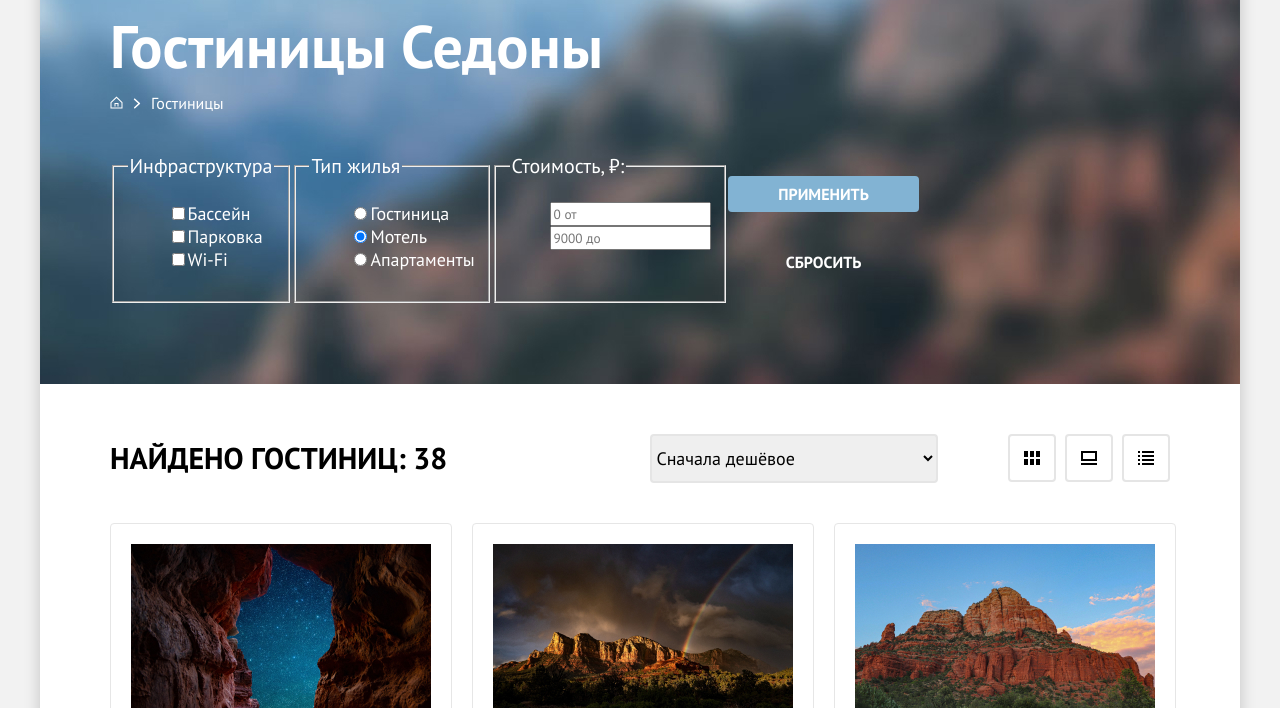
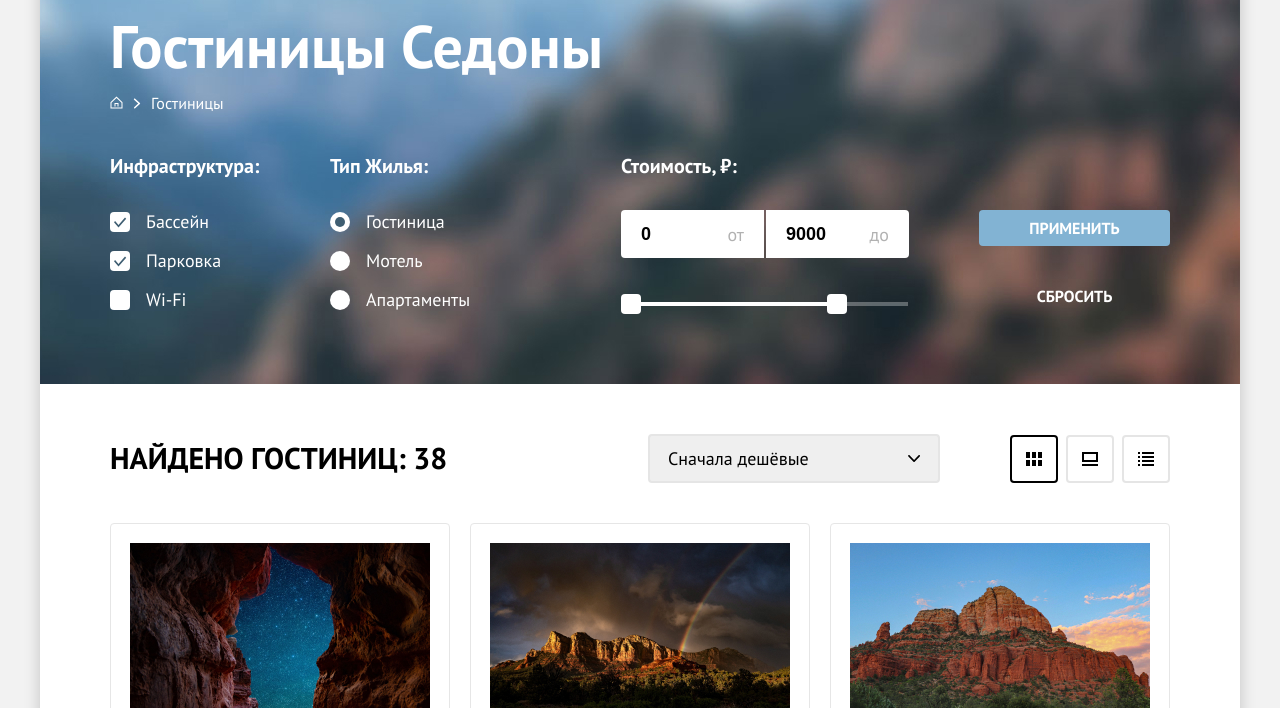
Before and after one commit to htmlacademy-htmlcss/2370985-sedona-37, a plain HTML site: page catalog.html in a window 1280 px wide. Shown: the part 92-800 px from the top of the page. Drawn offline with Linux system fonts and the light colour scheme.

Commit message:
Сделал формы

```diff
--- a/catalog.html
+++ b/catalog.html
@@ -72,56 +72,89 @@
           </header>
           <h2 class="visually-hidden">Список гостиниц с фильтрами</h2>
           <form class="filter" action="https://echo.htmlacademy.ru/" method="get">
-            <fieldset class="filter-group">
-              <legend class="filter-title">Инфраструктура</legend>
+            <fieldset class="filter-group filter-group-infrastructure">
+              <legend class="filter-title">Инфраструктура:</legend>
               <ul class="filter-list">
                 <li class="filter-item">
                   <label class="control">
-                    <input class="control-input" type="checkbox" name="infrastructure" value="pool">Бассейн
+                    <input class="visually-hidden control-input" type="checkbox" name="infrastructure" value="pool"
+                      checked>
+                    <span class="control-mark"></span>
+                    <span class="control-label">Бассейн</span>
                   </label>
                 </li>
                 <li class="filter-item">
                   <label class="control">
-                    <input class="control-input" type="checkbox" name="infrastructure" value="parking">Парковка
+                    <input class="visually-hidden control-input" type="checkbox" name="infrastructure" value="parking"
+                      checked>
+                    <span class="control-mark"></span>
+                    <span class="control-label">Парковка</span>
                   </label>
                 </li>
                 <li class="filter-item">
                   <label class="control">
-                    <input class="control-input" type="checkbox" name="infrastructure" value="Wi-Fi">Wi-Fi
+                    <input class="visually-hidden control-input" type="checkbox" name="infrastructure" value="Wi-Fi">
+                    <span class="control-mark"></span>
+                    <span class="control-label">Wi-Fi</span>
                   </label>
                 </li>
               </ul>
             </fieldset>
-            <fieldset class="filter-group">
-              <legend class="filter-title">Тип жилья</legend>
+            <fieldset class="filter-group filter-group-housing">
+              <legend class="filter-title">Тип Жилья:</legend>
               <ul class="filter-list">
                 <li class="filter-item">
                   <label class="control">
-                    <input class="control-input" type="radio" name="product-group" value="hotel">Гостиница
+                    <input class="visually-hidden control-input" type="radio" name="product-group" value="hotel"
+                      checked>
+                    <span class="control-mark"></span>
+                    <span class="control-label">Гостиница</span>
                   </label>
                 </li>
                 <li class="filter-item">
                   <label class="control">
-                    <input class="control-input" type="radio" name="product-group" value="motel" checked>Мотель
+                    <input class="visually-hidden control-input" type="radio" name="product-group" value="motel">
+                    <span class="control-mark"></span>
+                    <span class="control-label">Мотель</span>
                   </label>
                 </li>
                 <li class="filter-item">
                   <label class="control">
-                    <input class="control-input" type="radio" name="product-group" value="apartments">Апартаменты
+                    <input class="visually-hidden control-input" type="radio" name="product-group" value="apartments">
+                    <span class="control-mark"></span>
+                    <span class="control-label">Апартаменты</span>
                   </label>
                 </li>
               </ul>
             </fieldset>
-            <fieldset class="filter-group">
+            <fieldset class="filter-group filter-group-price">
               <legend class="filter-title">Стоимость, ₽:</legend>
               <ul class="filter-price">
                 <li class="filter-price-item">
-                  <input class="filter-price" placeholder="0 от" type="text" name="filter-price" required>
+                  <label class="catalog-filter-label">
+                    <input class="filter-price-input" type="number" value="0" name="min-price" required>
+                    <span class="filter-price-mark">от</span>
+                  </label>
                 </li>
                 <li class="filter-price-item">
-                  <input class="filter-price" placeholder="9000 до" type="text" name="filter-price" required>
+                  <label class="catalog-filter-label">
+                    <input class="filter-price-input filter-price-input-max" type="number" value="9000" name="max-price"
+                      required>
+                    <span class="filter-price-mark">до</span>
+                  </label>
                 </li>
               </ul>
+              <div class="range">
+                <div class="range-scale">
+                  <div class="range-bar" style="left: 0; width: 226px">
+                    <button class="range-toggle toggle-min">
+                      <span class="visually-hidden">Изменить минимальную цену.</span>
+                    </button>
+                    <button class="range-toggle toggle-max">
+                      <span class="visually-hidden">Изменить максимальную цену.</span>
+                    </button>
+                  </div>
+                </div>
             </fieldset>
             <div class="filter-button-container">
               <button class="button button-apply" type="submit">Применить</button>
@@ -132,33 +165,21 @@
         <section class="catalog-products">
           <div class="catalog-products-header">
             <h2>Найдено гостиниц: 38</h2>
-            <select class="select-control" aria-label="Сортировка">
-              <option value="popular">Сначала популярное</option>
-              <option selected value="cheap">Сначала дешёвое</option>
-              <option value="expensive">Сначала дорогое</option>
-            </select>
+            <div class="select">
+              <select class="select-control" aria-label="Сортировка">
+                <option value="popular">Сначала популярные</option>
+                <option selected value="cheap">Сначала дешёвые</option>
+                <option value="expensive">Сначала дорогие</option>
+              </select>
+            </div>
             <div class="card-view-button-container">
-              <button class="card-view-button card-view-button-grid" type="button">
-                <svg class="card-view-button-icon" aria-hidden="true" focusable="false" width="16" height="14"
-                  xmlns="http://www.w3.org/2000/svg">
-                  <path
-                    d="M4 0H0v6h4V0ZM16 0h-4v6h4V0ZM10 0H6v6h4V0ZM4 8H0v6h4V8ZM16 8h-4v6h4V8ZM10 8H6v6h4V8Z" />
-                </svg>
+              <button class="card-view-button card-view-button-grid card-view-button-active" type="button">
                 <span class="visually-hidden">Показать сетку</span>
               </button>
               <button class="card-view-button card-view-button-slides" type="button">
-                <svg class="card-view-button-icon" aria-hidden="true" focusable="false" width="16" height="14"
-                  xmlns="http://www.w3.org/2000/svg">
-                  <path d="M16 12H0v2h16v-2ZM14 2v6H2V2h12Zm2-2H0v10h16V0Z" />
-                </svg>
                 <span class="visually-hidden">Показать слайды</span>
               </button>
               <button class="card-view-button card-view-button-list" type="button">
-                <svg class="card-view-button-icon" aria-hidden="true" focusable="false" width="16" height="14"
-                  xmlns="http://www.w3.org/2000/svg">
-                  <path
-                    d="M2 0H0v2h2V0ZM16 0H4v2h12V0ZM2 4H0v2h2V4ZM16 4H4v2h12V4ZM2 8H0v2h2V8ZM16 8H4v2h12V8ZM2 12H0v2h2v-2ZM16 12H4v2h12v-2Z" />
-                </svg>
                 <span class="visually-hidden">Показать список</span>
               </button>
             </div>
@@ -290,7 +311,7 @@
           <h2 class="visually-hidden">Социаные сети</h2>
           <ul class="footer-social-list">
             <li class="footer-social-item">
-              <a class="footer-social-item-vk" href="#">
+              <a class="footer-social-link" href="#">
                 <svg class="footer-icon" aria-hidden="true" focusable="false" width="25" height="15"
                   xmlns="http://www.w3.org/2000/svg">
                   <path fill-rule="evenodd"
@@ -301,7 +322,7 @@
               </a>
             </li>
             <li class="footer-social-item">
-              <a class="footer-social-item-telegram" href="#">
+              <a class="footer-social-link" href="#">
                 <svg class="footer-icon" aria-hidden="true" focusable="false" width="18" height="16"
                   xmlns="http://www.w3.org/2000/svg">
                   <path
@@ -311,7 +332,7 @@
               </a>
             </li>
             <li class="footer-social-item">
-              <a class="footer-social-item-youtube" href="#">
+              <a class="footer-social-link" href="#">
                 <svg class="footer-icon" aria-hidden="true" focusable="false" width="23" height="18"
                   xmlns="http://www.w3.org/2000/svg">
                   <path
--- a/styles/styles.css
+++ b/styles/styles.css
@@ -60,6 +60,16 @@ main {
   color: #FFFFFF;
   background-color: #756157;
   border-radius: 4px;
+}
+
+.button:hover,
+.button:focus {
+  background-color: #615048;
+}
+
+.button:active {
+  color: rgba(255, 255, 255, 0.3);
+  background-color: #756157;
 }
 
 .visually-hidden {
@@ -351,7 +361,6 @@ main {
 }
 
 .services-item-container {
-  position: relative;
   width: 230px;
   min-height: 223px;
   padding: 80px 85px;
@@ -372,36 +381,23 @@ main {
   text-transform: uppercase;
 }
 
-.services-item-container-home::before {
-  position: absolute;
-  content: "";
-  width: 76px;
-  height: 72px;
-  left: 162px;
+.services-title-home {
   background-image: url("../images/home.svg");
   background-repeat: no-repeat;
+  background-position: top;
 }
 
-.services-item-container-food::before {
-  position: absolute;
-  content: "";
-  width: 76px;
-  height: 70px;
-  left: 162px;
+.services-title-food {
   background-image: url("../images/burger.svg");
   background-repeat: no-repeat;
+  background-position: top;
 }
 
-.services-item-container-present::before {
-  position: absolute;
-  content: "";
-  width: 66px;
-  height: 76px;
-  left: 167px;
+.services-title-present {
   background-image: url("../images/present.svg");
   background-repeat: no-repeat;
+  background-position: top;
 }
-
 
 .services-description {
   margin: 0;
@@ -505,6 +501,15 @@ main {
   border-radius: 0 4px 4px 0;
 }
 
+.button-newsletter:hover,
+.button-newsletter:focus {
+  background-color: #68A2CA;
+}
+
+.button-newsletter:active {
+  background-color: #82B3D3;
+}
+
 footer {
   display: flex;
   justify-content: space-between;
@@ -541,6 +546,18 @@ footer {
   fill: #83B3D3
 }
 
+.footer-icon:hover {
+  fill: #68A2CA;
+}
+
+.footer-social-link:focus .footer-icon {
+  fill: #68A2CA;
+}
+
+.footer-icon:active {
+  fill: rgba(104, 162, 202, 0.3);
+}
+
 .footer-contacts-phone {
   display: block;
   font-size: 40px;
@@ -549,6 +566,15 @@ footer {
   color: #000000;
   text-transform: uppercase;
   text-decoration: none;
+}
+
+.footer-contacts-phone:hover,
+.footer-contacts-phone:focus {
+  color: #756157;
+}
+
+.footer-contacts-phone:active {
+  color: rgba(117, 97, 87, 0.3);
 }
 
 .footer-link {
@@ -567,6 +593,18 @@ footer {
   left: 0;
   margin: auto;
   fill: #000
+}
+
+.footer-link-icon:hover {
+  fill: #756157;
+}
+
+.footer-link:focus .footer-link-icon {
+  fill: #756157;
+}
+
+.footer-link-icon:active {
+  fill: hsla(20, 15%, 40%, 0.3);
 }
 
 .filter-products {
@@ -646,35 +684,234 @@ footer {
   fill: #FFFFFF;
 }
 
+.breadcrumbs-link:hover {
+  color: rgba(255, 255, 255, 0.6);
+}
+
+.breadcrumbs-link:focus {
+  color: #FFFFFF;
+}
+
+.breadcrumbs-link:active {
+  color: rgba(255, 255, 255, 0.3);
+}
+
+.breadcrumbs-icon:hover {
+  fill: rgba(255, 255, 255, 0.6);
+}
+
+.breadcrumbs-icon:focus {
+  fill: #FFFFFF;
+}
+
+.breadcrumbs-icon:active {
+  fill: rgba(255, 255, 255, 0.3);
+}
+
 .filter {
   display: flex;
   width: 1060px;
   margin: 0 auto;
 }
 
+.filter-group {
+  width: 150px;
+  margin: 0;
+  padding: 0;
+  border: 0;
+}
+
+.filter-group-infrastructure {
+  margin-right: 70px;
+}
+
+.filter-group-housing {
+  margin-right: auto;
+}
+
 .filter-title {
   font-size: 20px;
   line-height: 24px;
+  font-weight: 700;
+  width: 150px;
+  padding: 0;
+  padding-bottom: 32px;
 }
 
 .filter-list {
   list-style: none;
+  margin: 0;
+  padding: 0;
 }
 
-.filter-item {
+.filter-item:not(:last-child) {
+  margin-bottom: 16px;
+}
+
+.control {
+  position: relative;
+  display: block;
+  padding-left: 36px;
+  height: 23px;
+}
+
+.control-mark {
+  position: absolute;
+  left: 0;
+  bottom: 1px;
+  width: 20px;
+  height: 20px;
+  background-color: #FFFFFF;
+  border: none;
+  border-radius: 4px;
+}
+
+.control-input[type="checkbox"]:checked + .control-mark::after {
+  content: "";
+  position: absolute;
+  top: 0;
+  left: 0;
+  width: 20px;
+  height: 20px;
+  background-image: url("../images/tick.svg");
+  background-repeat: no-repeat;
+}
+
+.control-input[type="radio"] + .control-mark {
+  border-radius: 50%;
+}
+
+.control-input[type="radio"]:checked + .control-mark::after {
+  content: "";
+  position: absolute;
+  left: 5px;
+  bottom: 5px;
+  width: 10px;
+  height: 10px;
+  background-color: #3F5E72;
+  border-radius: 50%;
+}
+
+.control-label {
   font-size: 18px;
   line-height: 23px;
 }
 
+.control:hover .control-mark,
+.control:hover .control-label {
+  opacity: 0.6;
+}
+
+.control:focus-within .control-mark {
+  outline: 3px solid #83B3D3;
+}
+
+.control:active .control-mark,
+.control:active .control-label {
+  opacity: 0.3;
+}
+
+.catalog-filter-label {
+  position: relative;
+}
+
+.filter-group-price {
+  width: 288px;
+  margin-right: 70px;
+}
+
+
 .filter-price {
+  display: grid;
+  grid-template-columns: repeat(2, 143px);
+  gap: 2px;
+  margin: 0;
+  margin-bottom: 44px;
+  padding: 0;
   font-family: inherit;
   list-style: none;
+}
+
+.filter-price-input {
+  width: 143px;
+  margin: 0;
+  padding: 12px 37px 12px 20px;
+  font-size: 18px;
+  line-height: 24px;
+  font-weight: 700;
+  box-sizing: border-box;
+  border: none;
+  border-radius: 4px 0 0 4px;
+}
+
+.filter-price-input-max {
+  border-radius: 0 4px 4px 0;
+}
+
+.filter-price-input::-webkit-outer-spin-button,
+.filter-price-input::-webkit-inner-spin-button {
+  appearance: none;
+  margin: 0;
+}
+
+.filter-price-mark {
+  position: absolute;
+  z-index: 1;
+  right: 20px;
+  bottom: 0;
+  color: #000000;
+  opacity: 0.3;
+}
+
+.filter-price-input:focus-within {
+  outline: 3px solid #83B3D3;
+}
+
+.range-scale {
+  position: relative;
+  width: 287px;
+  height: 4px;
+  background-color: rgba(255, 255, 255,0.3);
+}
+
+.range-bar {
+  position: absolute;
+  height: 4px;
+  background-color: #FFFFFF;
+}
+
+.range-toggle {
+  position: absolute;
+  width: 20px;
+  height: 20px;
+  background: #ffffff;
+  border: none;
+  border-radius: 4px;
+  cursor: pointer;
+}
+
+.range-toggle:active {
+  border: 2px solid #000000;
+}
+
+.range-toggle:focus-within {
+  outline: 3px solid #83B3D3;
+}
+
+.toggle-min {
+  top: -8px;
+}
+
+.toggle-max {
+  top: -8px;
+  left: 206px;
 }
 
 .filter-button-container {
   display: flex;
   flex-direction: column;
   justify-content: center;
+  padding-top: 56px;
 }
 
 .button-apply {
@@ -684,17 +921,42 @@ footer {
   background-color: #82B3D3;
 }
 
+.button-apply:hover,
+.button-apply:focus {
+  background-color: #68A2CA;
+}
+
+.button-apply:active {
+  background-color: #82B3D3;
+}
+
 .button-reset {
   width: 191px;
-  padding: 8px 16px;
+  height: 36px;
+  padding: 5px 16px;
+  align-items: center;
   background-color: rgba(28, 28, 28, 0);
   border: 0;
+}
+
+.button-reset:hover {
+  background-color: rgba(28, 28, 28, 0);
+  opacity: 0.6;
+}
+
+.button-reset:focus {
+  background-color: rgba(28, 28, 28, 0);
+  outline: 3px solid #83B3D3;
+}
+
+.button-reset:active {
+  background-color: rgba(28, 28, 28, 0);
 }
 
 .catalog-products-header {
   display: flex;
   width: 1060px;
-  height: 49px;
+  height: min-49px;
   margin: 0 auto;
   margin-bottom: 40px;
 }
@@ -711,43 +973,96 @@ footer {
   text-transform: uppercase;
 }
 
+.select {
+  position: relative;
+  display: flex;
+  align-items: center;
+  width: 292px;
+}
+
 .select-control {
+  width: 100%;
+  padding: 12px 30px 12px 18px;
   font-family: inherit;
-  width: 288px;
-  height: 49px;
   font-size: 18px;
   line-height: 21px;
   border: 2px solid #E5E5E5;
   border-radius: 4px;
-  box-sizing: border-box;
+  background-image: url("../images/select_arrow.svg");
+  background-repeat: no-repeat;
+  background-position: right 18px center;
+  appearance: none;
+}
+
+.select-control:hover {
+  border: 2px solid #68A2CA;
+}
+
+.select-control:focus {
+  border: 2px solid #68A2CA;
+  outline: none;
+}
+
+.select-control:disabled {
+  color: rgba(0, 0, 0, 0.3);
+  border-color: rgba(0, 0, 0, 0.3);
 }
 
 .card-view-button-container {
+  display: flex;
+  flex-wrap: wrap;
+  width: 160px;
   margin-left: 70px;
+  align-items: center;
 }
 
 .card-view-button {
-  position: relative;
-  margin: 0;
-  padding: 22px;
+  width: 48px;
+  height: 48px;
+  margin-right: 8px;
+  padding: 0;
   background-color: #FFFFFF;
   border: 2px solid #E5E5E5;
   border-radius: 4px;
-  box-sizing: content-box;
 }
 
-.card-view-button:not(:last-child) {
-  margin-right: 4px;
+.card-view-button:nth-child(3n) {
+  margin-right: 0;
 }
 
-.card-view-button-icon {
-  position: absolute;
-  top: 0;
-  right: 0;
-  bottom: 0;
-  left: 0;
-  margin: auto;
-  fill: #000;
+.card-view-button-active {
+  border-color: #000000;
+}
+
+.card-view-button-grid {
+  background-image: url("../images/grid.svg");
+  background-repeat: no-repeat;
+  background-position: center;
+}
+
+.card-view-button-slides {
+  background-image: url("../images/slide.svg");
+  background-repeat: no-repeat;
+  background-position: center;
+}
+
+.card-view-button-list {
+  background-image: url("../images/list.svg");
+  background-repeat: no-repeat;
+  background-position: center;
+}
+
+.card-view-button:hover {
+  border-color: #000000;
+}
+
+.card-view-button:focus-within {
+ outline-color: #68A2CA;
+ border-color: #E5E5E5;
+}
+
+.card-view-button:active {
+  border-color: #000000;
 }
 
 .product-list {
@@ -756,9 +1071,11 @@ footer {
   gap: 20px;
   width: 1060px;
   margin: 0 auto;
-  margin-bottom: 80px;
+  margin-bottom: 40px;
   padding: 0;
+  padding-bottom: 40px;
   list-style: none;
+  border-bottom: 1px solid #E6E6E6;
 }
 
 .product-card {
@@ -766,14 +1083,13 @@ footer {
   grid-template-columns: repeat(2, 140px);
   grid-template-rows: 1fr auto;
   gap: 16px 20px;
-  padding: 20px;
+  padding: 19px;
   box-sizing: border-box;
   border: 1px solid #E6E6E6;
   border-radius: 4px;
 }
 
 .product-card a {
-
   text-decoration: none;
 }
 
@@ -817,6 +1133,24 @@ footer {
 }
 
 .button-product-card-active {
+  background-color: #7DB54F;
+}
+
+.button-product-card:hover,
+.button-product-card:focus {
+  background-color: #68A2CA;
+}
+
+.button-product-card:active {
+  background-color: #82B3D3;
+}
+
+.button-product-card-active:hover,
+.button-product-card-active:focus {
+  background-color: #6C9E42;
+}
+
+.button-product-card-active:active {
   background-color: #7DB54F;
 }
 
@@ -926,107 +1260,6 @@ footer {
   text-align: center;
 }
 
-.newsletter-catalog h2 {
-  font-weight: 700;
-  font-size: 30px;
-  line-height: 36px;
-  margin: 0;
-  padding-bottom: 20px;
-  color: #000000;
-  text-transform: uppercase;
-}
-
-.newsletter-catalog p {
-  margin: 0;
-  padding-bottom: 54px;
-  font-size: 22px;
-  line-height: 26px;
-}
-
-.button:hover,
-.button:focus {
-  background-color: #615048;
-}
-
-.button-newsletter:hover,
-.button-apply:hover,
-.button-product-card:hover,
-.button-newsletter:focus,
-.button-apply:focus,
-.button-product-card:focus {
-  background-color: #68A2CA;
-}
-
-.button-reset:hover {
-  background-color: rgba(28, 28, 28, 0);
-  opacity: 0.6;
-}
-
-.button-reset:focus {
-  background-color: rgba(28, 28, 28, 0);
-  border: 3px solid #83B3D3;
-}
-
-.button-product-card-active:hover,
-.button-product-card-active:focus {
-  background-color: #6C9E42;
-}
-
-.button:active {
-  color: rgba(255, 255, 255, 0.3);
-  background-color: #756157;
-}
-
-.button-reset:active {
-  background-color: rgba(28, 28, 28, 0);
-}
-
-.button-newsletter:active,
-.button-apply:active,
-.button-product-card:active {
-  background-color: #82B3D3;
-}
-
-.button-product-card-active:active {
-  background-color: #7DB54F;
-}
-
-.footer-icon:hover,
-.footer-icon:focus {
-  fill: #68A2CA;
-}
-
-.footer-icon:active{
-  fill: rgba(104, 162, 202, 0.3);
-}
-
-.footer-contacts-phone:hover,
-.footer-contacts-phone:focus {
-  color: #756157;
-}
-
-.footer-contacts-phone:active{
-  color: rgba(117, 97, 87, 0.3);
-}
-
-.footer-link-icon:hover,
-.footer-link-icon:focus {
-  fill: #756157;
-}
-
-.footer-link-icon:active {
-  fill: hsla(20, 15%, 40%, 0.3);
-}
-
-.card-view-button:hover,
-.card-view-button:active {
-  border-color: #000;
-}
-
-.card-view-button:focus {
-  border-color: #68A2CA;
-}
-
 .pagination-link:hover,
 .pagination-link:focus {
   border: 1px solid #82B3D3;
@@ -1054,26 +1287,19 @@ footer {
   border: none;
 }
 
-.breadcrumbs-link:hover {
-  color: rgba(255, 255, 255, 0.6);
+.newsletter-catalog h2 {
+  font-weight: 700;
+  font-size: 30px;
+  line-height: 36px;
+  margin: 0;
+  padding-bottom: 20px;
+  color: #000000;
+  text-transform: uppercase;
 }
 
-.breadcrumbs-link:focus {
-  color: #FFFFFF;
+.newsletter-catalog p {
+  margin: 0;
+  padding-bottom: 54px;
+  font-size: 22px;
+  line-height: 26px;
 }
-
-.breadcrumbs-link:active{
-  color: rgba(255, 255, 255, 0.3);
-}
-
-.breadcrumbs-icon:hover {
-  fill: rgba(255, 255, 255, 0.6);
-}
-
-.breadcrumbs-icon:focus {
-  fill: #FFFFFF;
-}
-
-.breadcrumbs-icon:active{
-  fill: rgba(255, 255, 255, 0.3);
-}
```
Also changed, not shown: index.html (+10 -9 lines), images/select_arrow.svg (added), images/tick.svg (added).
